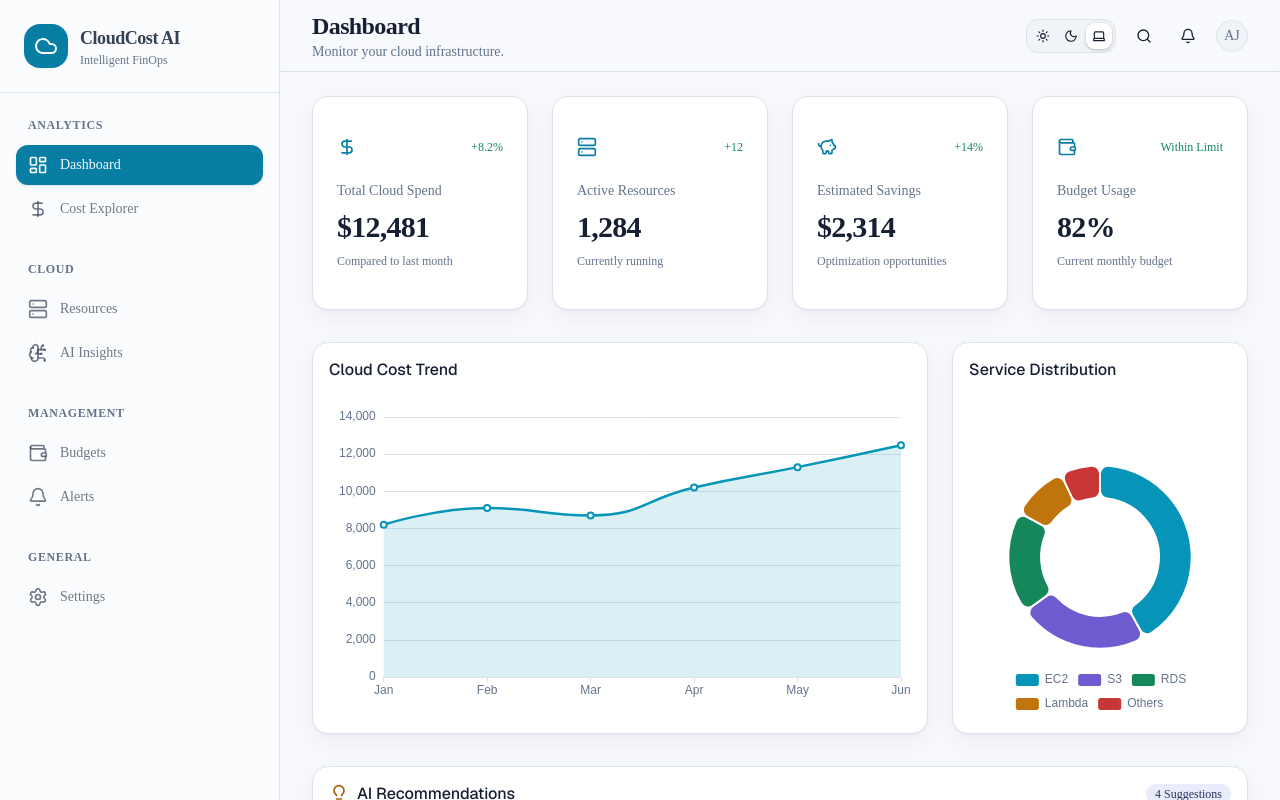
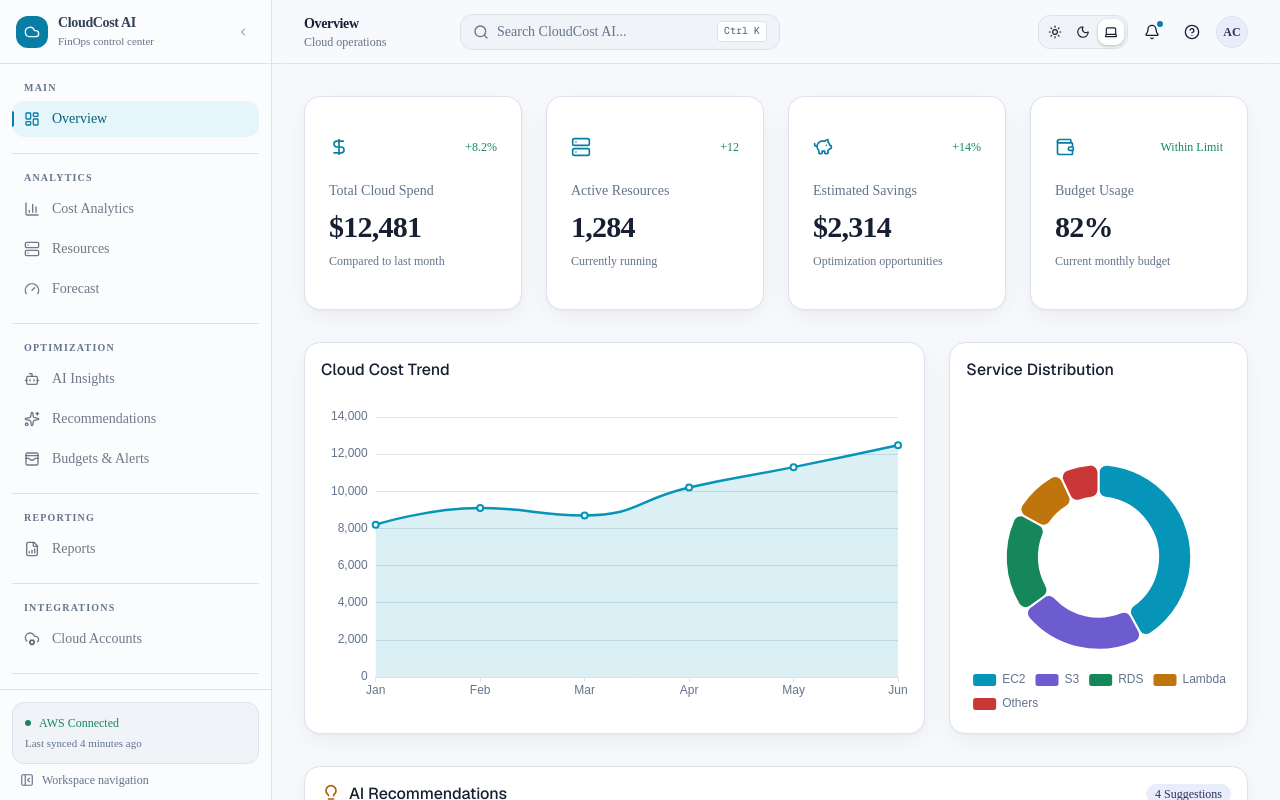
Before and after one commit to ajadhavwork-ops/CloudCost-AI, a Next.js app in the folder frontend/: page / in a window 1280 px wide. Shown: the top 800 px of the page. Built offline with nearby package versions, Linux system fonts and the light colour scheme.

Commit message:
feat(frontend): upgrade application shell

```diff
--- /dev/null
+++ b/frontend/src/components/layout/app-shell.tsx
@@ -0,0 +1,44 @@
+"use client";
+
+import * as React from "react";
+
+import Sidebar from "./sidebar";
+import TopNavbar from "./top-navbar";
+
+const storageKey = "cloudcost-sidebar-collapsed";
+
+export default function AppShell({ children }: { children: React.ReactNode }) {
+  const [collapsed, setCollapsed] = React.useState(false);
+  const [mobileOpen, setMobileOpen] = React.useState(false);
+
+  React.useEffect(() => {
+    const frame = window.requestAnimationFrame(() => {
+      setCollapsed(window.localStorage.getItem(storageKey) === "true");
+    });
+    return () => window.cancelAnimationFrame(frame);
+  }, []);
+
+  React.useEffect(() => {
+    window.localStorage.setItem(storageKey, String(collapsed));
+  }, [collapsed]);
+
+  React.useEffect(() => {
+    const closeOnEscape = (event: KeyboardEvent) => event.key === "Escape" && setMobileOpen(false);
+    window.addEventListener("keydown", closeOnEscape);
+    return () => window.removeEventListener("keydown", closeOnEscape);
+  }, []);
+
+  return (
+    <div className="flex min-h-screen overflow-x-hidden bg-background">
+      <Sidebar collapsed={collapsed} onCollapse={() => setCollapsed((value) => !value)} />
+      {mobileOpen && <button aria-label="Close navigation" className="fixed inset-0 z-40 bg-foreground/20 lg:hidden" onClick={() => setMobileOpen(false)} />}
+      <Sidebar mobile onNavigate={() => setMobileOpen(false)} open={mobileOpen} />
+      <div className="min-w-0 flex-1">
+        <TopNavbar onOpenMobileNav={() => setMobileOpen(true)} />
+        <main className="min-h-[calc(100vh-4rem)]">
+          <div className="mx-auto w-full max-w-[1800px] px-4 py-6 sm:px-6 lg:px-8 lg:py-8">{children}</div>
+        </main>
+      </div>
+    </div>
+  );
+}
--- a/frontend/src/components/layout/dashboard-layout.tsx
+++ b/frontend/src/components/layout/dashboard-layout.tsx
@@ -1,24 +1,5 @@
-import Sidebar from "./sidebar";
-import TopNavbar from "./top-navbar";
+import AppShell from "./app-shell";
 
-export default function DashboardLayout({
-  children,
-}: {
-  children: React.ReactNode;
-}) {
-  return (
-   <div className="flex min-h-screen bg-transparent">
-      <Sidebar />
-
-      <div className="flex flex-1 flex-col">
-        <main className="flex-1">
-          <TopNavbar />
-
-          <div className="px-4 py-6 sm:px-6 lg:px-8">
-            {children}
-          </div>
-        </main>
-      </div>
-    </div>
-  );
+export default function DashboardLayout({ children }: { children: React.ReactNode }) {
+  return <AppShell>{children}</AppShell>;
 }
--- /dev/null
+++ b/frontend/src/components/layout/global-search-trigger.tsx
@@ -0,0 +1,11 @@
+"use client";
+
+import { Search } from "lucide-react";
+
+import { Button } from "@/components/ui/button";
+
+export function GlobalSearchTrigger() {
+  return <Button aria-label="Search CloudCost AI" className="h-9 w-full max-w-md justify-start gap-2 border-border bg-surface-muted px-3 text-muted-foreground hover:bg-muted sm:w-[320px]" variant="outline">
+    <Search className="size-4" /><span className="flex-1 text-left text-sm">Search CloudCost AI...</span><kbd className="hidden rounded border border-border bg-card px-1.5 py-0.5 font-mono text-[10px] text-muted-foreground sm:inline">Ctrl K</kbd>
+  </Button>;
+}
--- a/frontend/src/components/layout/nav-item.tsx
+++ b/frontend/src/components/layout/nav-item.tsx
@@ -1,35 +1,28 @@
 "use client";
 
 import Link from "next/link";
+import { usePathname } from "next/navigation";
 import { LucideIcon } from "lucide-react";
+
+import { Tooltip, TooltipContent, TooltipTrigger } from "@/components/ui/tooltip";
 import { cn } from "@/lib/utils";
 
-interface NavItemProps {
-  title: string;
-  href: string;
-  icon: LucideIcon;
-  active?: boolean;
-}
+interface NavItemProps { title: string; href: string; icon: LucideIcon; collapsed?: boolean; onNavigate?: () => void; }
 
-export default function NavItem({
-  title,
-  href,
-  icon: Icon,
-  active = false,
-}: NavItemProps) {
-  return (
-    <Link
-      href={href}
-      className={cn(
-        "group flex items-center gap-3 rounded-lg px-3 py-2.5 text-sm font-medium transition-colors focus-visible:ring-2 focus-visible:ring-sidebar-ring",
-        active
-          ? "bg-sidebar-primary text-sidebar-primary-foreground shadow-sm"
-          : "text-sidebar-foreground/70 hover:bg-sidebar-accent hover:text-sidebar-accent-foreground"
-      )}
-    >
-      <Icon className="h-5 w-5" />
-
-      <span>{title}</span>
+export default function NavItem({ title, href, icon: Icon, collapsed = false, onNavigate }: NavItemProps) {
+  const pathname = usePathname();
+  const active = href === "/" ? pathname === "/" : pathname.startsWith(href);
+  const link = (
+    <Link aria-current={active ? "page" : undefined} aria-label={collapsed ? title : undefined} href={href} onClick={onNavigate} className={cn(
+      "group relative flex h-9 items-center gap-3 rounded-lg px-3 text-sm font-medium transition-colors focus-visible:outline-none focus-visible:ring-2 focus-visible:ring-sidebar-ring",
+      collapsed && "justify-center px-0",
+      active ? "bg-sidebar-accent text-sidebar-accent-foreground" : "text-sidebar-foreground/70 hover:bg-sidebar-accent/70 hover:text-sidebar-accent-foreground",
+    )}>
+      {active && <span aria-hidden className="absolute left-0 h-4 w-0.5 rounded-r-full bg-sidebar-primary" />}
+      <Icon className={cn("size-4 shrink-0", active && "text-sidebar-primary")} />
+      {!collapsed && <span className="truncate">{title}</span>}
     </Link>
   );
+
+  return collapsed ? <Tooltip><TooltipTrigger asChild>{link}</TooltipTrigger><TooltipContent side="right" sideOffset={10}>{title}</TooltipContent></Tooltip> : link;
 }
--- /dev/null
+++ b/frontend/src/components/layout/notifications-menu.tsx
@@ -0,0 +1,17 @@
+"use client";
+
+import * as React from "react";
+import { Bell, Sparkles } from "lucide-react";
+
+import { Button } from "@/components/ui/button";
+
+const notifications = [
+  ["Budget alert", "AWS spend reached 82% of budget"],
+  ["Cost anomaly", "EC2 spending increased 18%"],
+  ["Recommendation", "4 resources can be rightsized"],
+] as const;
+
+export function NotificationsMenu() {
+  const [open, setOpen] = React.useState(false);
+  return <div className="relative"><Button aria-expanded={open} aria-haspopup="dialog" aria-label="Notifications, 3 unread" className="relative" onClick={() => setOpen((value) => !value)} size="icon" variant="ghost"><Bell className="size-4" /><span className="absolute right-1 top-1 size-1.5 rounded-full bg-primary ring-2 ring-background" /></Button>{open && <div aria-label="Notifications" className="absolute right-0 top-11 z-50 w-80 rounded-xl border border-border bg-popover p-2 text-popover-foreground shadow-[var(--shadow-card)]" role="dialog"><div className="flex items-center justify-between px-2 py-2"><p className="text-sm font-semibold">Notifications</p><span className="text-xs text-muted-foreground">3 new</span></div>{notifications.map(([title, description]) => <button className="flex w-full gap-3 rounded-lg p-2.5 text-left hover:bg-muted focus-visible:outline-none focus-visible:ring-2 focus-visible:ring-ring" key={title}><Sparkles className="mt-0.5 size-4 shrink-0 text-primary" /><span><span className="block text-sm font-medium">{title}</span><span className="mt-0.5 block text-xs text-muted-foreground">{description}</span></span></button>)}</div>}</div>;
+}
--- /dev/null
+++ b/frontend/src/components/layout/profile-menu.tsx
@@ -0,0 +1,12 @@
+"use client";
+
+import * as React from "react";
+
+import { Avatar, AvatarFallback } from "@/components/ui/avatar";
+
+const items = ["Profile", "Preferences", "Settings", "Sign out"];
+
+export function ProfileMenu() {
+  const [open, setOpen] = React.useState(false);
+  return <div className="relative"><button aria-expanded={open} aria-haspopup="menu" aria-label="Open user menu" className="rounded-full focus-visible:outline-none focus-visible:ring-2 focus-visible:ring-ring" onClick={() => setOpen((value) => !value)}><Avatar><AvatarFallback className="bg-secondary text-xs font-semibold text-secondary-foreground">AC</AvatarFallback></Avatar></button>{open && <div className="absolute right-0 top-11 z-50 w-56 rounded-xl border border-border bg-popover p-1.5 shadow-[var(--shadow-card)]" role="menu"><div className="border-b border-border px-2.5 py-2"><p className="text-sm font-medium">Aadi Choudhary</p><p className="text-xs text-muted-foreground">CloudCost Admin</p></div>{items.map((item) => <button className="mt-1 w-full rounded-md px-2.5 py-2 text-left text-sm hover:bg-muted focus-visible:outline-none focus-visible:ring-2 focus-visible:ring-ring" key={item} role="menuitem">{item}</button>)}</div>}</div>;
+}
--- a/frontend/src/components/layout/sidebar.tsx
+++ b/frontend/src/components/layout/sidebar.tsx
@@ -1,58 +1,46 @@
 "use client";
 
-import { Cloud } from "lucide-react";
+import { ChevronLeft, ChevronRight, Cloud, PanelLeftClose } from "lucide-react";
 
-import { navigation } from "@/constants/navigation";
-import { SIDEBAR_WIDTH } from "@/constants/theme";
+import { Button } from "@/components/ui/button";
+import { Separator } from "@/components/ui/separator";
+import { Tooltip, TooltipContent, TooltipTrigger } from "@/components/ui/tooltip";
+import { navigation, sidebarFooter } from "@/constants/navigation";
+import { cn } from "@/lib/utils";
 
 import NavItem from "./nav-item";
 
-export default function Sidebar() {
+interface SidebarProps { collapsed?: boolean; mobile?: boolean; open?: boolean; onCollapse?: () => void; onNavigate?: () => void; }
+
+export default function Sidebar({ collapsed = false, mobile = false, open = false, onCollapse, onNavigate }: SidebarProps) {
+  const ConnectionIcon = sidebarFooter.icon;
   return (
-    <aside
-      className="hidden border-r border-sidebar-border bg-sidebar lg:flex lg:flex-col"
-      style={{ width: `${SIDEBAR_WIDTH}px` }}
-    >
-      {/* Brand */}
-      <div className="border-b border-sidebar-border px-6 py-6">
-        <div className="flex items-center gap-3">
-          <div className="flex h-11 w-11 items-center justify-center rounded-xl bg-sidebar-primary">
-            <Cloud className="h-6 w-6 text-sidebar-primary-foreground" />
-          </div>
+    <aside aria-label="Primary navigation" className={cn(
+      "z-50 flex h-screen flex-col border-r border-sidebar-border bg-sidebar transition-[width,transform] duration-200 motion-reduce:transition-none",
+      mobile ? "fixed inset-y-0 left-0 w-[288px] shadow-xl lg:hidden" : "sticky top-0 hidden lg:flex",
+      mobile && !open && "-translate-x-full",
+      !mobile && (collapsed ? "w-[76px]" : "w-[272px]"),
+    )}>
+      <div className={cn("flex h-16 items-center border-b border-sidebar-border", collapsed ? "justify-center px-3" : "justify-between px-4")}>
+        <div className="flex min-w-0 items-center gap-2.5">
+          <div className="flex size-8 shrink-0 items-center justify-center rounded-lg bg-sidebar-primary"><Cloud className="size-4 text-sidebar-primary-foreground" /></div>
+          {!collapsed && <div className="min-w-0"><p className="truncate text-sm font-semibold tracking-tight text-sidebar-foreground">CloudCost AI</p><p className="text-[11px] text-muted-foreground">FinOps control center</p></div>}
+        </div>
+        {!mobile && !collapsed && <Tooltip><TooltipTrigger asChild><Button aria-label="Collapse sidebar" className="text-muted-foreground" onClick={onCollapse} size="icon-xs" variant="ghost"><ChevronLeft /></Button></TooltipTrigger><TooltipContent side="right">Collapse sidebar</TooltipContent></Tooltip>}
+      </div>
+      {!mobile && collapsed && <div className="flex justify-center border-b border-sidebar-border py-2"><Tooltip><TooltipTrigger asChild><Button aria-label="Expand sidebar" onClick={onCollapse} size="icon-xs" variant="ghost"><ChevronRight /></Button></TooltipTrigger><TooltipContent side="right">Expand sidebar</TooltipContent></Tooltip></div>}
 
-          <div>
-            <h1 className="text-lg font-semibold tracking-tight text-sidebar-foreground">
-              CloudCost AI
-            </h1>
+      <nav className={cn("flex-1 overflow-y-auto py-4", collapsed ? "px-2" : "px-3")}>
+        {navigation.map((section, index) => <div className="mb-4" key={section.title}>
+          {index > 0 && !collapsed && <Separator className="mb-4" />}
+          {!collapsed && <p className="mb-1.5 px-3 text-[10px] font-semibold uppercase tracking-[0.12em] text-muted-foreground">{section.title}</p>}
+          <div className="space-y-1">{section.items.map((item) => <NavItem collapsed={collapsed} key={item.href} onNavigate={onNavigate} {...item} />)}</div>
+        </div>)}
+      </nav>
 
-            <p className="text-xs text-muted-foreground">
-              Intelligent FinOps
-            </p>
-          </div>
-        </div>
-      </div>
-
-      {/* Navigation */}
-      <div className="flex-1 overflow-y-auto px-4 py-6">
-        {navigation.map((section) => (
-          <div key={section.title} className="mb-8">
-            <p className="mb-3 px-3 text-xs font-semibold uppercase tracking-wider text-muted-foreground">
-              {section.title}
-            </p>
-
-            <div className="space-y-1">
-              {section.items.map((item) => (
-                <NavItem
-                  key={item.title}
-                  title={item.title}
-                  href={item.href}
-                  icon={item.icon}
-                  active={item.href === "/"}
-                />
-              ))}
-            </div>
-          </div>
-        ))}
+      <div className={cn("border-t border-sidebar-border p-3", collapsed && "p-2")}>
+        {collapsed ? <Tooltip><TooltipTrigger asChild><div className="flex h-9 items-center justify-center rounded-lg bg-success/10 text-success"><ConnectionIcon className="size-4" /></div></TooltipTrigger><TooltipContent side="right">{sidebarFooter.label}</TooltipContent></Tooltip> : <div className="rounded-lg border border-sidebar-border bg-surface-muted p-3"><div className="flex items-center gap-2 text-xs font-medium text-success"><span className="size-1.5 rounded-full bg-success" /><span>{sidebarFooter.label}</span></div><p className="mt-1 text-[11px] text-muted-foreground">{sidebarFooter.detail}</p></div>}
+        {!collapsed && <div className="mt-2 flex items-center gap-2 px-2 text-xs text-muted-foreground"><PanelLeftClose className="size-3.5" />Workspace navigation</div>}
       </div>
     </aside>
   );
--- a/frontend/src/components/layout/top-navbar.tsx
+++ b/frontend/src/components/layout/top-navbar.tsx
@@ -1,49 +1,19 @@
 "use client";
 
-import { Bell, Search } from "lucide-react";
+import { CircleHelp, Menu } from "lucide-react";
 
-import { Avatar, AvatarFallback } from "@/components/ui/avatar";
 import { Button } from "@/components/ui/button";
+import { Tooltip, TooltipContent, TooltipTrigger } from "@/components/ui/tooltip";
+import { GlobalSearchTrigger } from "./global-search-trigger";
+import { NotificationsMenu } from "./notifications-menu";
+import { ProfileMenu } from "./profile-menu";
 import { ThemeToggle } from "./theme-toggle";
 
-export default function TopNavbar() {
-  return (
-    <header className="sticky top-0 z-50 flex h-[72px] items-center justify-between border-b border-border bg-background/90 px-4 backdrop-blur supports-[backdrop-filter]:bg-background/75 sm:px-6 lg:px-8">
-      <div>
-        <h1 className="text-xl font-semibold tracking-tight sm:text-2xl">
-          Dashboard
-        </h1>
-
-        <p className="text-sm text-muted-foreground">
-          Monitor your cloud infrastructure.
-        </p>
-      </div>
-
-      <div className="flex items-center gap-2 sm:gap-3">
-
-        <ThemeToggle />
-
-        <Button
-          variant="ghost"
-          size="icon"
-        >
-          <Search className="h-5 w-5" />
-        </Button>
-
-        <Button
-          variant="ghost"
-          size="icon"
-        >
-          <Bell className="h-5 w-5" />
-        </Button>
-
-        <Avatar>
-          <AvatarFallback>
-            AJ
-          </AvatarFallback>
-        </Avatar>
-
-      </div>
-    </header>
-  );
+export default function TopNavbar({ onOpenMobileNav }: { onOpenMobileNav: () => void }) {
+  return <header className="sticky top-0 z-30 flex h-16 items-center gap-3 border-b border-border bg-background/95 px-4 backdrop-blur supports-[backdrop-filter]:bg-background/80 sm:px-6 lg:px-8">
+    <Button aria-label="Open navigation" className="lg:hidden" onClick={onOpenMobileNav} size="icon" variant="ghost"><Menu className="size-5" /></Button>
+    <div className="hidden min-w-36 lg:block"><p className="text-sm font-semibold tracking-tight">Overview</p><p className="text-xs text-muted-foreground">Cloud operations</p></div>
+    <div className="min-w-0 flex-1"><GlobalSearchTrigger /></div>
+    <div className="flex shrink-0 items-center gap-1 sm:gap-2"><ThemeToggle /><NotificationsMenu /><Tooltip><TooltipTrigger asChild><Button aria-label="Help and documentation" size="icon" variant="ghost"><CircleHelp className="size-4" /></Button></TooltipTrigger><TooltipContent side="bottom">Help & documentation</TooltipContent></Tooltip><ProfileMenu /></div>
+  </header>;
 }
--- a/frontend/src/constants/navigation.ts
+++ b/frontend/src/constants/navigation.ts
@@ -1,67 +1,45 @@
 import {
+  BarChart3,
+  BellRing,
+  Bot,
+  CircleHelp,
+  CloudCog,
+  FileBarChart,
+  Gauge,
   LayoutDashboard,
-  DollarSign,
+  Settings,
   Server,
-  BrainCircuit,
-  Bell,
-  Wallet,
-  Settings,
+  Sparkles,
+  WalletCards,
 } from "lucide-react";
 
 export const navigation = [
+  { title: "Main", items: [{ title: "Overview", href: "/", icon: LayoutDashboard }] },
   {
     title: "Analytics",
     items: [
-      {
-        title: "Dashboard",
-        href: "/",
-        icon: LayoutDashboard,
-      },
-      {
-        title: "Cost Explorer",
-        href: "/billing",
-        icon: DollarSign,
-      },
+      { title: "Cost Analytics", href: "/billing", icon: BarChart3 },
+      { title: "Resources", href: "/resources", icon: Server },
+      { title: "Forecast", href: "/forecast", icon: Gauge },
     ],
   },
   {
-    title: "Cloud",
+    title: "Optimization",
     items: [
-      {
-        title: "Resources",
-        href: "/resources",
-        icon: Server,
-      },
-      {
-        title: "AI Insights",
-        href: "/recommendations",
-        icon: BrainCircuit,
-      },
+      { title: "AI Insights", href: "/insights", icon: Bot },
+      { title: "Recommendations", href: "/recommendations", icon: Sparkles },
+      { title: "Budgets & Alerts", href: "/budgets", icon: WalletCards },
     ],
   },
+  { title: "Reporting", items: [{ title: "Reports", href: "/reports", icon: FileBarChart }] },
+  { title: "Integrations", items: [{ title: "Cloud Accounts", href: "/integrations", icon: CloudCog }] },
   {
-    title: "Management",
+    title: "Other",
     items: [
-      {
-        title: "Budgets",
-        href: "/budgets",
-        icon: Wallet,
-      },
-      {
-        title: "Alerts",
-        href: "/alerts",
-        icon: Bell,
-      },
+      { title: "Settings", href: "/settings", icon: Settings },
+      { title: "Help & Documentation", href: "/help", icon: CircleHelp },
     ],
   },
-  {
-    title: "General",
-    items: [
-      {
-        title: "Settings",
-        href: "/settings",
-        icon: Settings,
-      },
-    ],
-  },
-];
+] as const;
+
+export const sidebarFooter = { label: "AWS Connected", detail: "Last synced 4 minutes ago", icon: BellRing };
```
